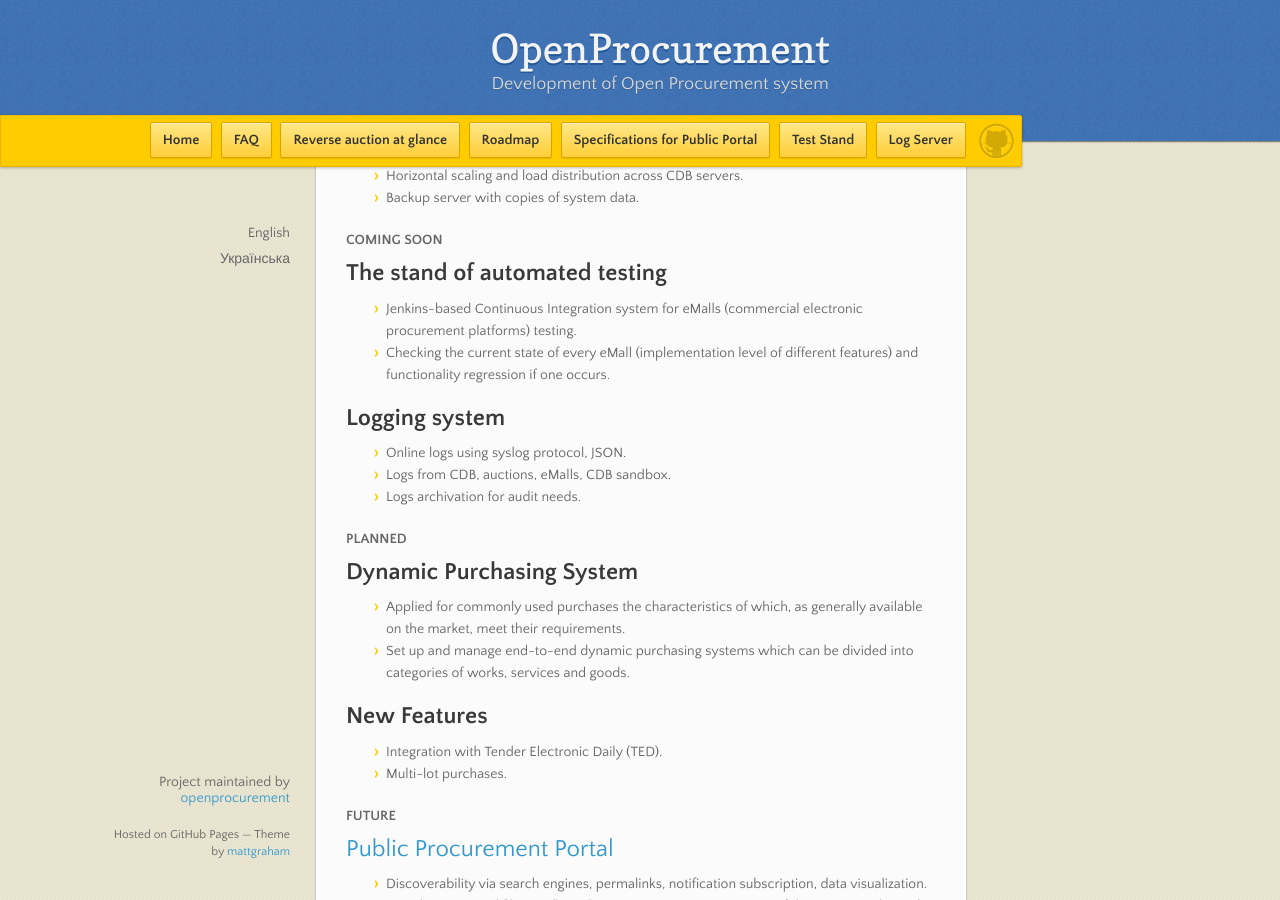
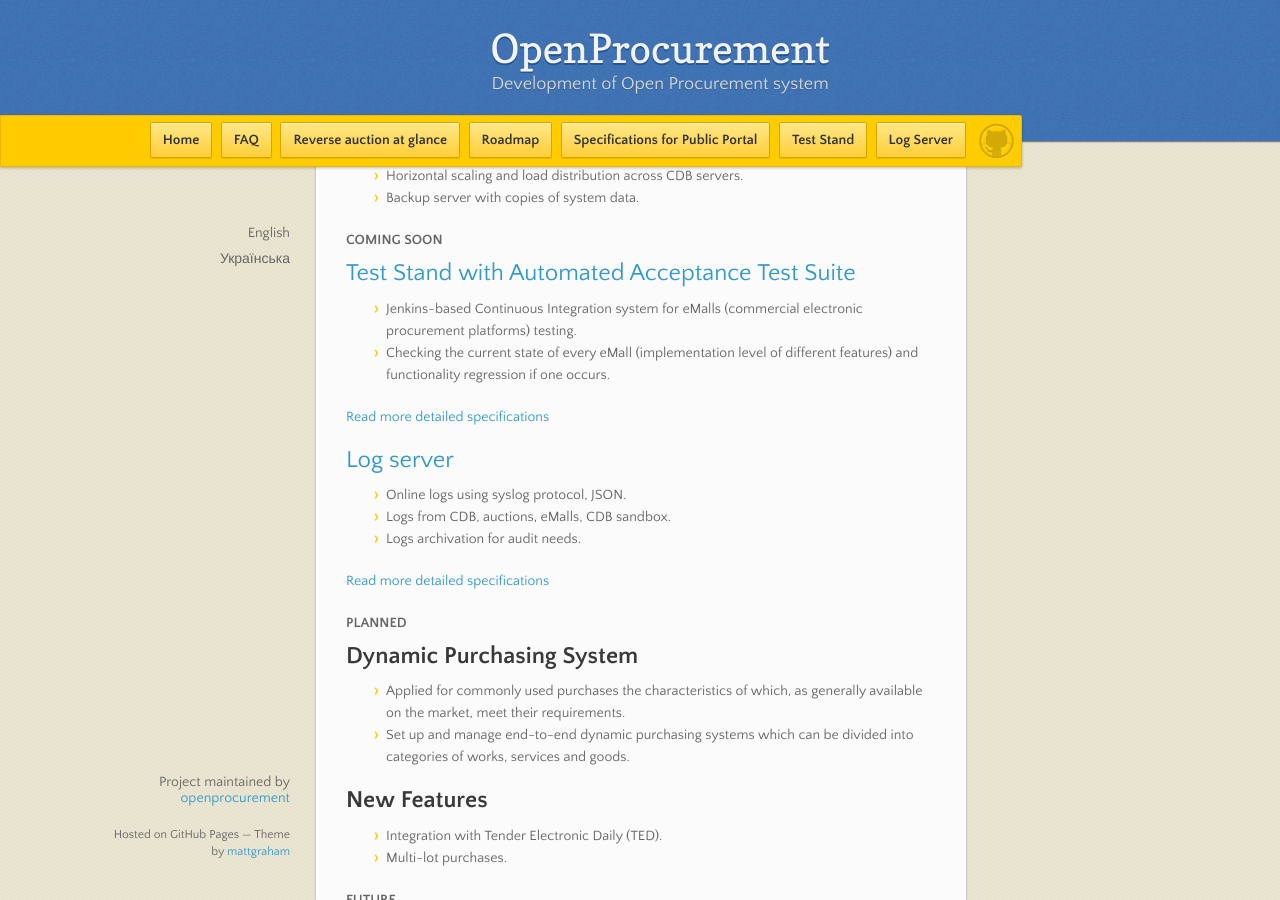
Before and after one commit to openprocurement/openprocurement.github.io, a Jekyll site: the page built from _posts/en/2015-07-15-roadmap-openprocurement.markdown, in a window 1280 px wide and 900 px high, scrolled down 273 px. Built offline with Jekyll 4.4.1, drawn with Linux system fonts in a browser that asks for light colours; nearby versions of some CDN libraries.

Commit message:
Added links to new pages

```diff
--- a/_posts/en/2015-07-15-roadmap-openprocurement.markdown
+++ b/_posts/en/2015-07-15-roadmap-openprocurement.markdown
@@ -17,14 +17,19 @@ This page contains the development roadmap for the Open Procurement toolkit. As
 
 ####COMING SOON
 
-##The stand of automated testing
+##[Test Stand with Automated Acceptance Test Suite](http://openprocurement.org/en/test-stand.html)
 * Jenkins-based Continuous Integration system for eMalls (commercial electronic procurement platforms) testing.
 * Checking the current state of every eMall (implementation level of different features) and functionality regression if one occurs.
 
-##Logging system
+[Read more detailed specifications](http://openprocurement.org/en/test-stand.html)
+
+
+##[Log server](http://openprocurement.org/en/log-server.html)
 * Online logs using syslog protocol, JSON.
 * Logs from CDB, auctions, eMalls, CDB sandbox.
 * Logs archivation for audit needs.
+
+[Read more detailed specifications](http://openprocurement.org/en/log-server.html)
 
 ####PLANNED
 
```
Also changed, not shown: _posts/ua/2015-07-15-roadmap-openprocurement.markdown (+6 -2 lines).
